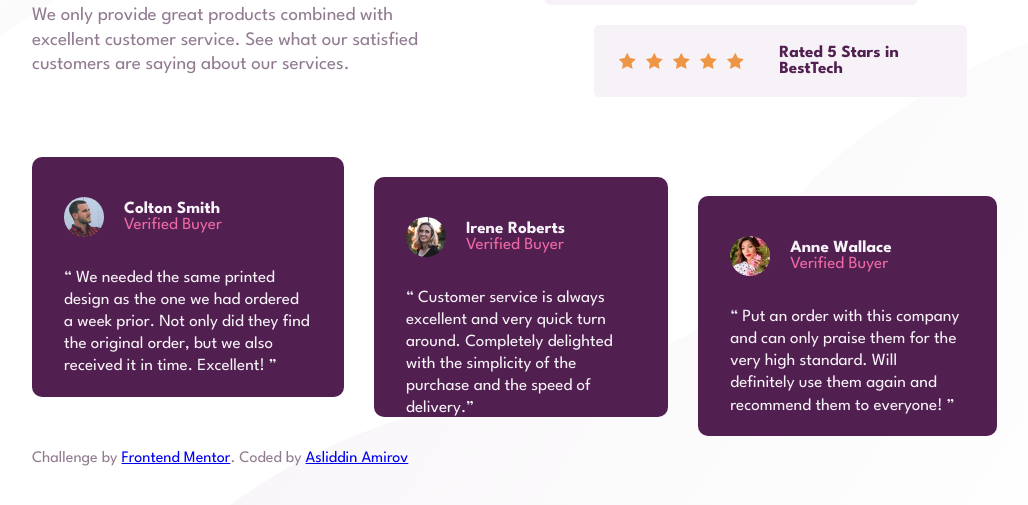
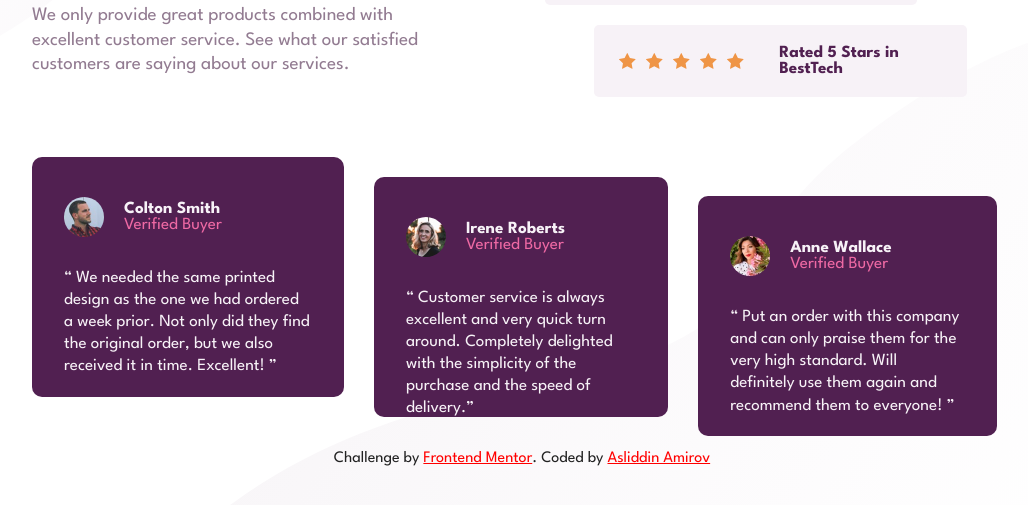
Before and after one commit to asliddinamir/project11-FM, a plain HTML site: page index.html in a window 1280 px wide. Shown: the part 289-794 px from the top of the page, without its empty margins (118-1146 px from the left). Drawn offline with Linux system fonts and the light colour scheme.

Commit message:
completed desktop part

```diff
--- a/style.css
+++ b/style.css
@@ -111,9 +111,6 @@ body {
     margin-top: 4%;
 }
 
-
-
-
 .header {
     display: flex;
     align-items: center;
@@ -144,3 +141,13 @@ body {
 .review1 p {
     line-height: 1.3;
 }
+
+.attribution {
+    text-align: center;
+    color: #222;
+}
+
+.attribution a {
+    color: red;
+    cursor: pointer;
+}
```
